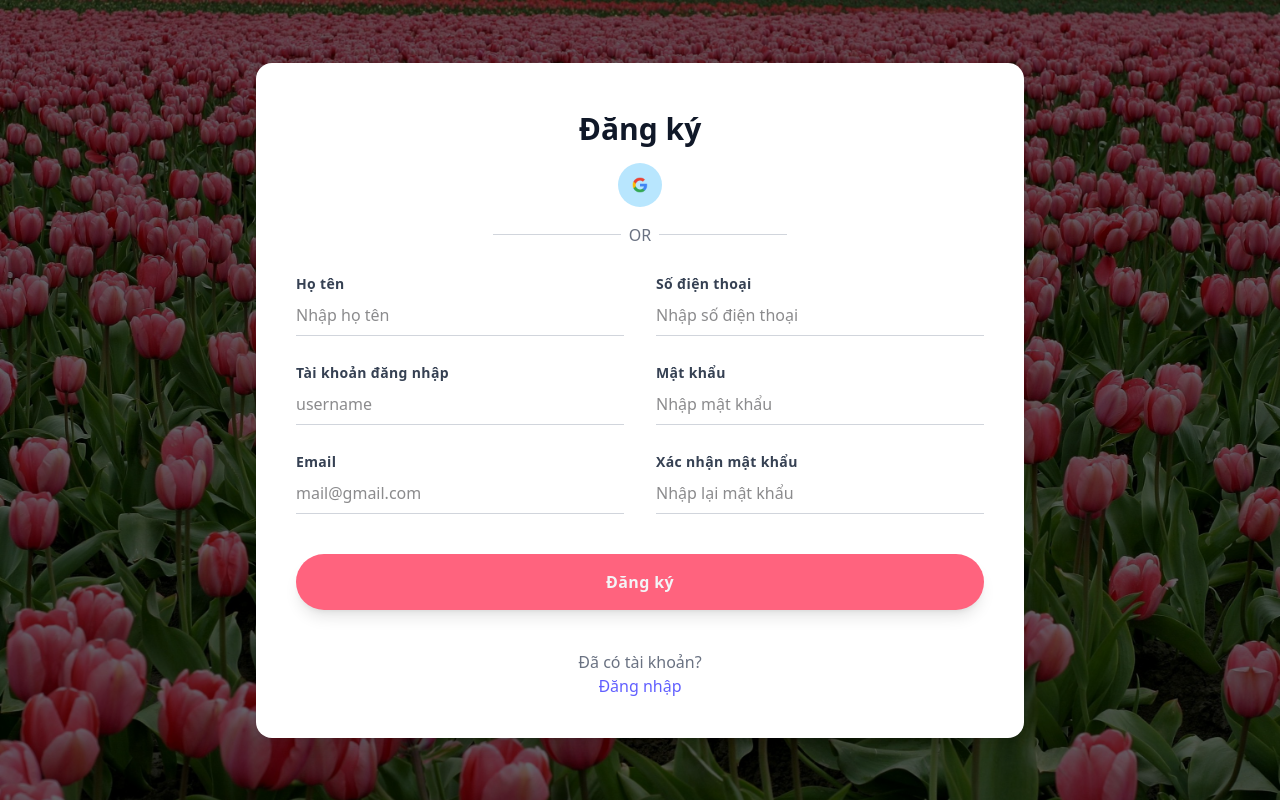
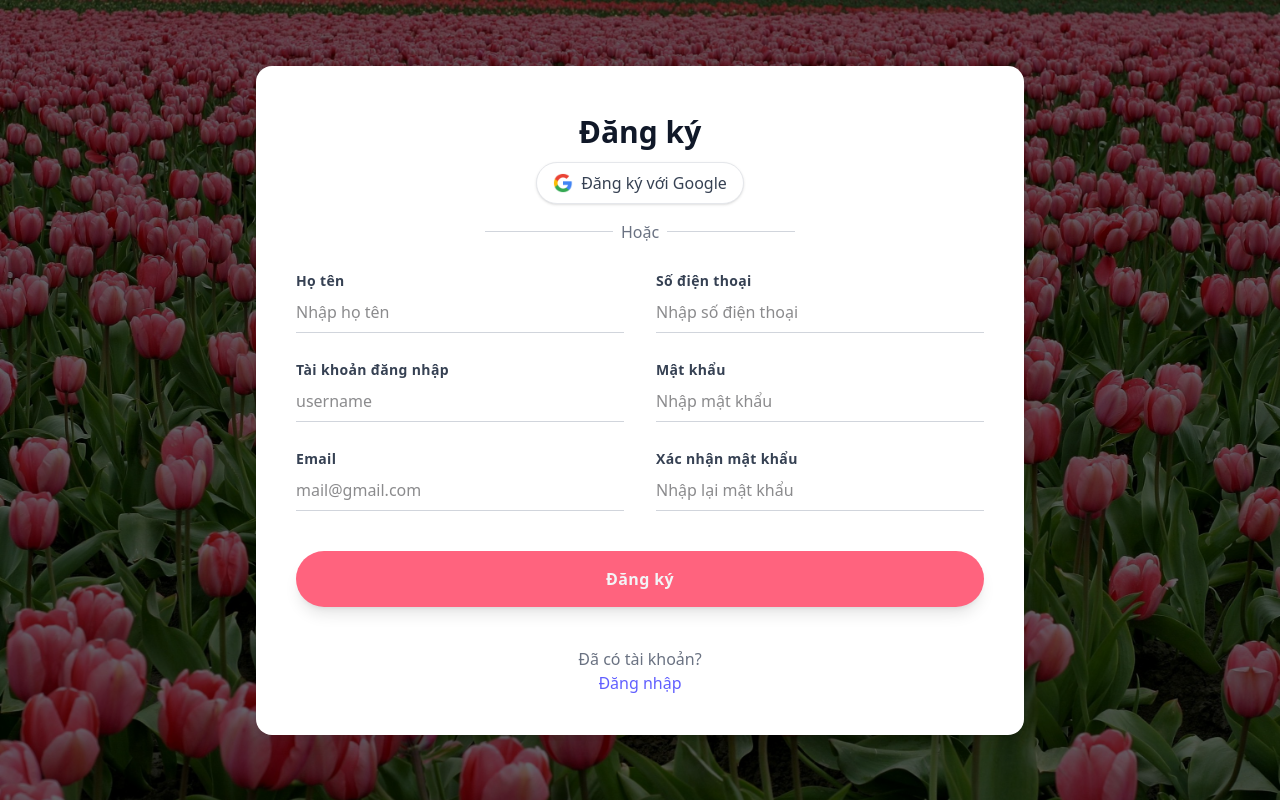
Before and after one commit to namdng09/flower-ecommerce, a React (Vite) app in the folder client/: page /auth/register in a window 1280 px wide. Built offline with nearby package versions, Linux system fonts and the light colour scheme; no server answers.

Commit message:
fix: format register form

```diff
--- a/client/src/app/auth/register/page.tsx
+++ b/client/src/app/auth/register/page.tsx
@@ -1,127 +1,9 @@
-import React from 'react';
-import backgroundlogin1 from '../../../assets/backgroundlogin1.jpg';
-import googlelogo from '../../../assets/Googlelogo.svg.webp';
+import RegisterForm from '~/components/forms/RegisterForm';
 
-const Register: React.FC = () => {
-  // const [showPassword, setShowPassword] = useState(false);
-  // const [showConfirmPassword, setShowConfirmPassword] = useState(false);
-
+const Register = () => {
   return (
-    <div
-      className='fixed inset-0 flex items-center justify-center bg-gray-500 bg-no-repeat bg-cover'
-      style={{
-        backgroundImage: `url(${backgroundlogin1})`
-      }}
-    >
-      <div className='absolute bg-black opacity-60 inset-0 z-0'></div>
-      <div className='w-full max-w-3xl max-h-[90vh] overflow-auto bg-white rounded-2xl z-10 p-10 flex flex-col items-center shadow-lg'>
-        <div className='text-center w-full'>
-          <h2 className='mt-2 text-3xl font-bold text-gray-900'>Đăng ký</h2>
-        </div>
-        <div className='flex flex-row justify-center items-center space-x-3 my-4'>
-          <span className='w-11 h-11 items-center justify-center inline-flex rounded-full font-bold text-lg text-white bg-sky-200 hover:shadow-lg cursor-pointer transition ease-in duration-300 '>
-            <img className='w-4 h-4' src={googlelogo} alt='Google' />
-          </span>
-        </div>
-        <div className='flex items-center justify-center space-x-2 w-full mb-6'>
-          <span className='h-px w-32 bg-gray-300'></span>
-          <span className='text-gray-500 font-normal'>OR</span>
-          <span className='h-px w-32 bg-gray-300'></span>
-        </div>
-        <form className='w-full' action='#' method='POST'>
-          <div className='flex flex-row gap-8'>
-            {/* Cột trái */}
-            <div className='flex-1 space-y-6'>
-              <div>
-                <label className='text-sm font-bold text-gray-700 tracking-wide'>
-                  Họ tên
-                </label>
-                <input
-                  className='w-full text-base py-2 border-b border-gray-300 focus:outline-none focus:border-indigo-500'
-                  type='text'
-                  placeholder='Nhập họ tên'
-                  autoComplete='name'
-                />
-              </div>
-              <div>
-                <label className='text-sm font-bold text-gray-700 tracking-wide'>
-                  Tài khoản đăng nhập
-                </label>
-                <input
-                  className='w-full text-base py-2 border-b border-gray-300 focus:outline-none focus:border-indigo-500'
-                  type='text'
-                  placeholder='username'
-                  autoComplete='username'
-                />
-              </div>
-              <div>
-                <label className='text-sm font-bold text-gray-700 tracking-wide'>
-                  Email
-                </label>
-                <input
-                  className='w-full text-base py-2 border-b border-gray-300 focus:outline-none focus:border-indigo-500'
-                  type='email'
-                  placeholder='mail@gmail.com'
-                  autoComplete='email'
-                />
-              </div>
-            </div>
-            {/* Cột phải */}
-            <div className='flex-1 space-y-6'>
-              <div>
-                <label className='text-sm font-bold text-gray-700 tracking-wide'>
-                  Số điện thoại
-                </label>
-                <input
-                  className='w-full text-base py-2 border-b border-gray-300 focus:outline-none focus:border-indigo-500'
-                  type='tel'
-                  placeholder='Nhập số điện thoại'
-                  autoComplete='tel'
-                />
-              </div>
-              <div>
-                <label className='text-sm font-bold text-gray-700 tracking-wide'>
-                  Mật khẩu
-                </label>
-                <input
-                  className='w-full text-base py-2 border-b border-gray-300 focus:outline-none focus:border-indigo-500'
-                  type='password'
-                  placeholder='Nhập mật khẩu'
-                  autoComplete='new-password'
-                />
-              </div>
-              <div>
-                <label className='text-sm font-bold text-gray-700 tracking-wide'>
-                  Xác nhận mật khẩu
-                </label>
-                <input
-                  className='w-full text-base py-2 border-b border-gray-300 focus:outline-none focus:border-indigo-500'
-                  type='password'
-                  placeholder='Nhập lại mật khẩu'
-                  autoComplete='new-password'
-                />
-              </div>
-            </div>
-          </div>
-          <div className='mt-10'>
-            <button
-              type='submit'
-              className='w-full flex justify-center bg-rose-400 text-gray-100 p-4 rounded-full tracking-wide font-semibold focus:outline-none focus:shadow-outline hover:bg-rose-600 shadow-lg cursor-pointer transition ease-in duration-300'
-            >
-              Đăng ký
-            </button>
-          </div>
-          <p className='flex flex-col items-center justify-center mt-10 text-center text-md text-gray-500'>
-            <span>Đã có tài khoản?</span>
-            <a
-              href='login'
-              className='text-indigo-500 hover:text-indigo-500 no-underline hover:underline cursor-pointer transition ease-in duration-300'
-            >
-              Đăng nhập
-            </a>
-          </p>
-        </form>
-      </div>
+    <div>
+      <RegisterForm />
     </div>
   );
 };
```
Also changed, not shown: client/src/components/forms/RegisterForm.tsx (indentation only).
